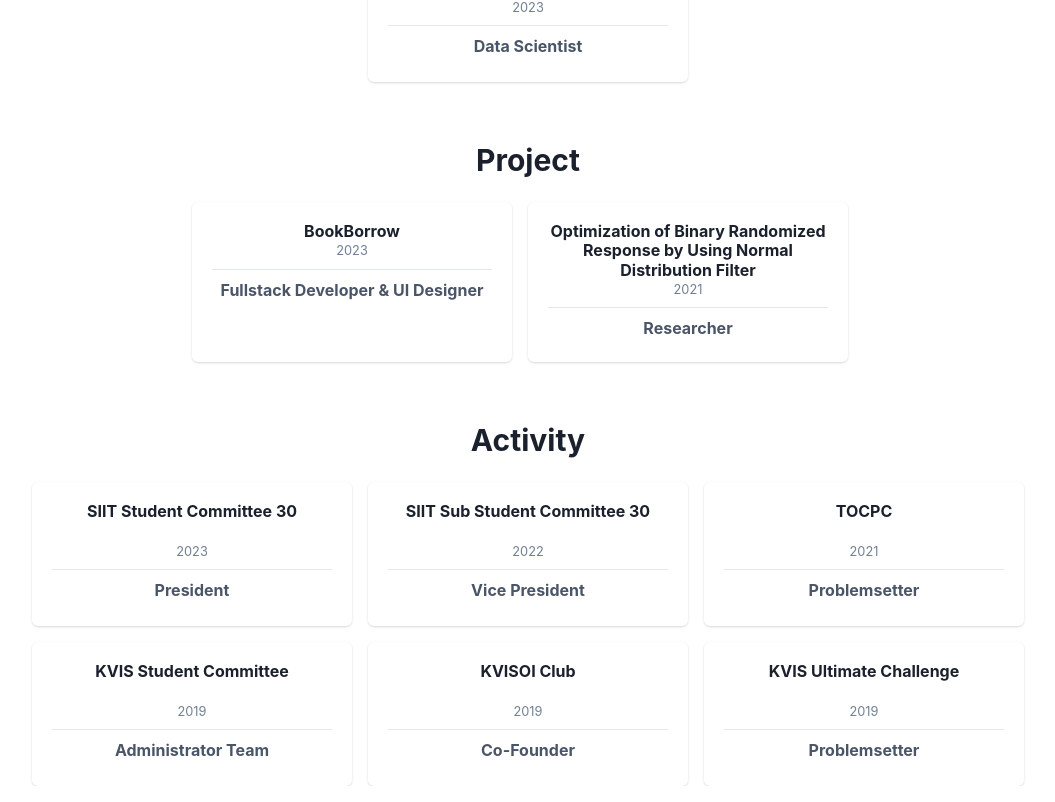
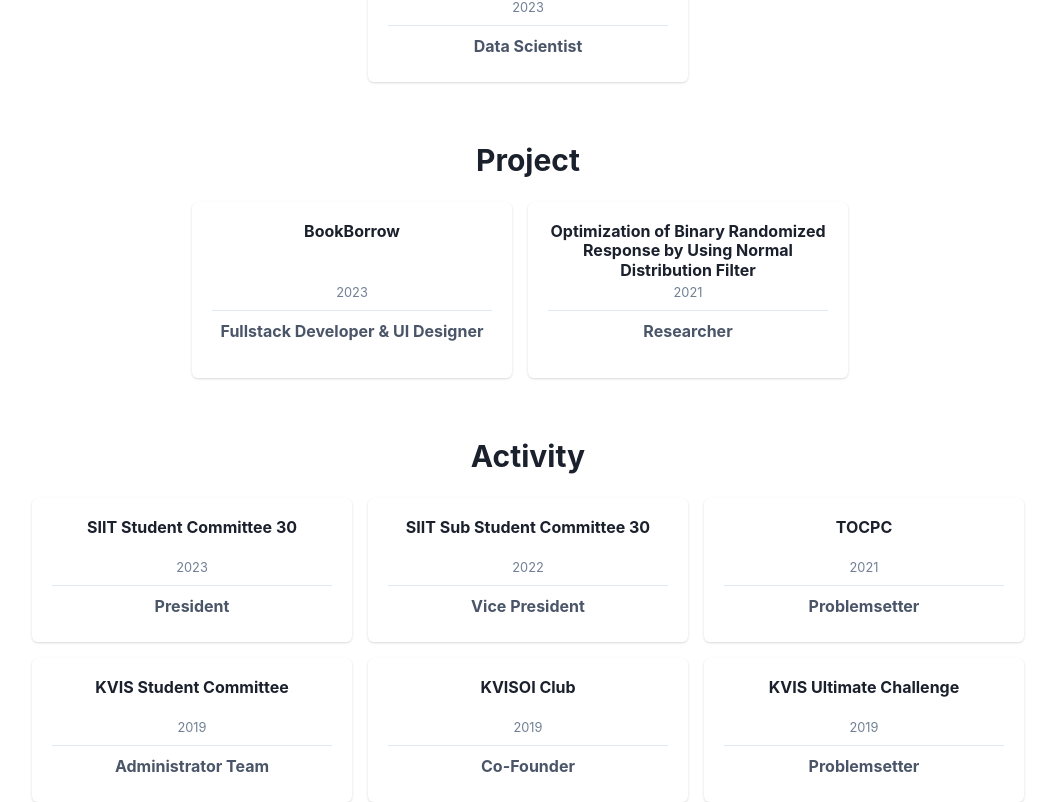
Before and after one commit to T0peerakarn/my-resume, a React (Vite) app: page / in a window 1280 px wide. Shown: the part 3145-3947 px from the top of the page, without its empty margins (112-1167 px from the left). Built offline with nearby package versions, Linux system fonts and the light colour scheme.

Commit message:
Fix style

```diff
--- a/src/components/Project.jsx
+++ b/src/components/Project.jsx
@@ -7,7 +7,7 @@ const Project = ({ project }) => {
             target='_blank'
         >
             <Card
-                height='10em'
+                height='11em'
                 width='20em'
                 transition='0.2s'
                 _hover={{ boxShadow: 'lg' }}
@@ -19,17 +19,25 @@ const Project = ({ project }) => {
                             <Box>
                                 <Heading
                                     fontSize='1em'
+                                    height='3em'
                                 >
                                     {project.name}
                                 </Heading>
                                 <Text
                                     fontSize='0.8em'
                                     color='#718096'
+                                    marginTop='1em'
                                 >
                                     {project.year}
                                 </Text>
                             </Box>
-                        <Text fontSize='1em' fontWeight='bold' color='#4A5568'>{project.role}</Text>
+                            <Text
+                                fontSize='1em'
+                                fontWeight='bold'
+                                color='#4A5568'
+                            >
+                                {project.role}
+                            </Text>
                         </VStack>
                     </CardBody>
             </Card>
```
Lines whose indentation alone changed are shown as unchanged.
